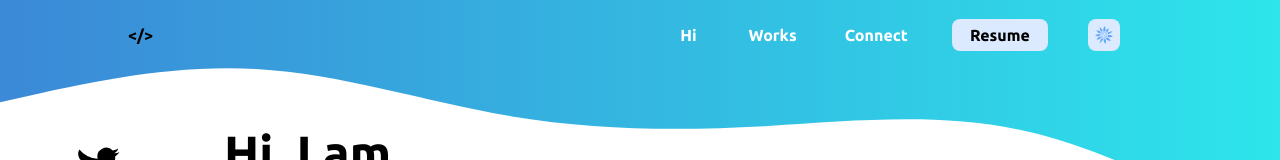
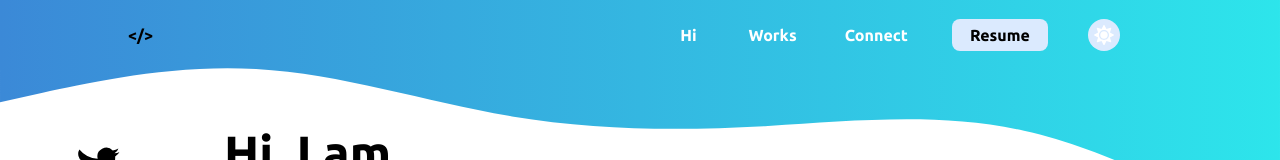
Before and after one commit to bouanani-yasser/my-portfolio, a Next.js app: page / in a window 1280 px wide. Shown: the top 160 px of the page. Built offline with nearby package versions, Linux system fonts and the light colour scheme.

Commit message:
addjusted dark mode colors and icons

```diff
--- a/components/UI/Spinner.tsx
+++ b/components/UI/Spinner.tsx
@@ -4,7 +4,7 @@ export function Spinner() {
    return (
       <AnimatePresence>
          <motion.div
-            className="flex justify-center items-center h-[100vh] "
+            className="flex justify-center items-center h-[100vh] dark:bg-[#0F172A] "
             initial={{ opacity: 0 }}
             animate={{ opacity: 1 }}
             exit={{ opacity: 0 }}
--- a/components/UI/Toggler.tsx
+++ b/components/UI/Toggler.tsx
@@ -1,6 +1,7 @@
 import { useTheme } from 'next-themes';
 import { useState, useEffect } from 'react';
-import { GiMoon, GiSunflower } from 'react-icons/gi';
+import { GiMoon } from 'react-icons/gi';
+import { FaSun } from 'react-icons/fa';
 
 const Toggler = () => {
    const { theme, setTheme } = useTheme();
@@ -9,14 +10,14 @@ const Toggler = () => {
    if (!mounted) return null;
    return (
       <button
-         className="w-8 h-8 bg-blue-100 rounded-lg dark:bg-slate-800 flex items-center justify-center hover:ring-2 ring-blue-400 transition-all duration-300 focus:outline-none"
+         className="w-8 h-8 bg-blue-100 rounded-full flex items-center justify-center dark:bg-slate-900 hover:ring-2 ring-blue-400 transition-all duration-300 focus:outline-none"
          onClick={() => setTheme(theme === 'light' ? 'dark' : 'light')}
          aria-label="Toggle Dark Mode"
       >
          {theme === 'light' ? (
-            <GiMoon className="text-blue-500 w-5 h-5" />
+            <GiMoon className="text-[#36A9DE] w-5 h-5" />
          ) : (
-            <GiSunflower className="text-blue-400 w-5 h-5" />
+            <FaSun className="text-white w-5 h-5" />
          )}
       </button>
    );
--- a/components/UI/nav.tsx
+++ b/components/UI/nav.tsx
@@ -16,7 +16,7 @@ function Nav() {
                <li className="p-1 m-1 cursor-pointer">Hi</li>
                <li className="p-1 m-1 cursor-pointer">Works</li>
                <li className="p-1 m-1 cursor-pointer">Connect</li>
-               <button className="w-24 h-8 text-black bg-blue-100 rounded-lg dark:bg-slate-800 flex items-center justify-center hover:ring-2 ring-blue-400 transition-all duration-300 focus:outline-none">
+               <button className="w-24 h-8 text-black bg-blue-100 rounded-lg  flex items-center justify-center hover:ring-2 ring-[#3b89d7] transition-all duration-300 focus:outline-none">
                   Resume
                </button>
                <Toggler />
--- a/pages/index.tsx
+++ b/pages/index.tsx
@@ -9,7 +9,7 @@ import Hi from '../components/Hi';
 
 const Home: NextPage = () => {
    return (
-      <div className="dark:bg-black bg-white min-h-screen relative ">
+      <div className=" dark:bg-slate-900 bg-white min-h-screen relative ">
          <Head>
             <title>Yasser Bouanani</title>
             <meta name="description" content="Welcome to my portfolio" />
```
